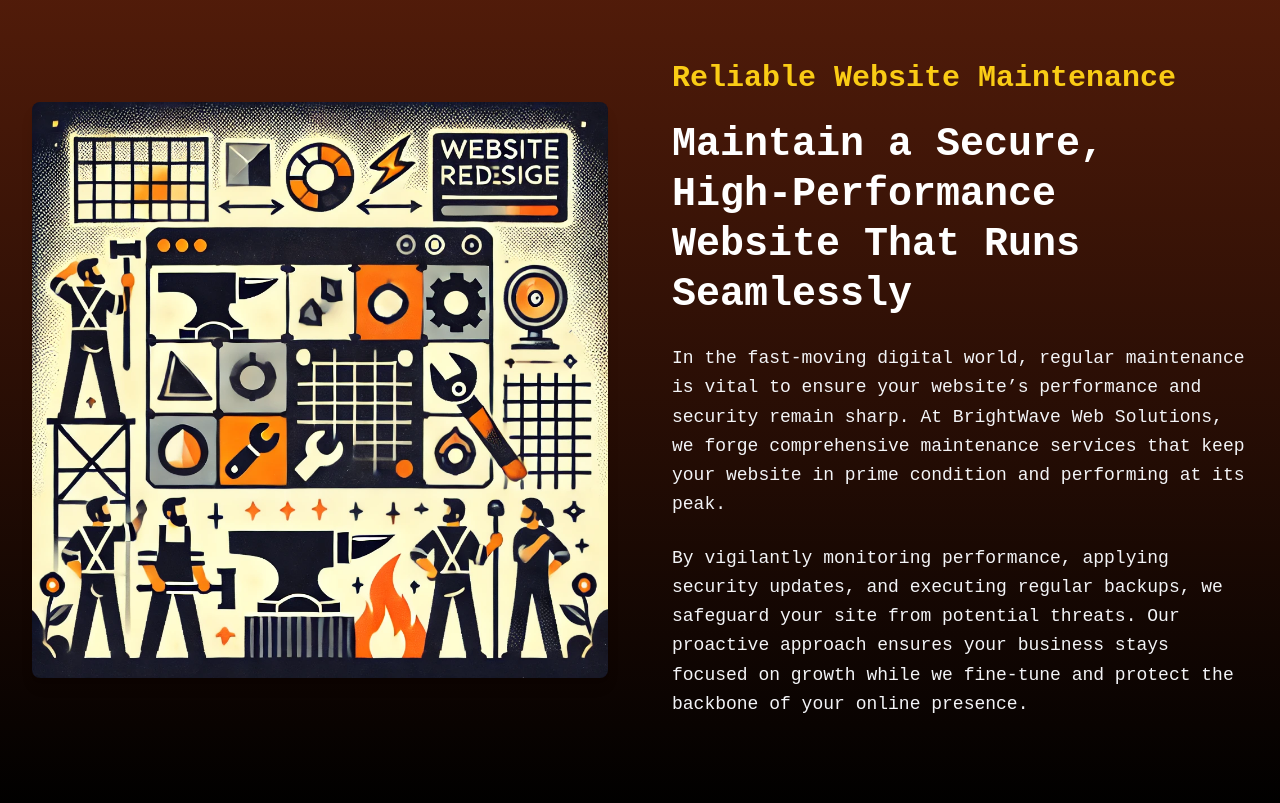
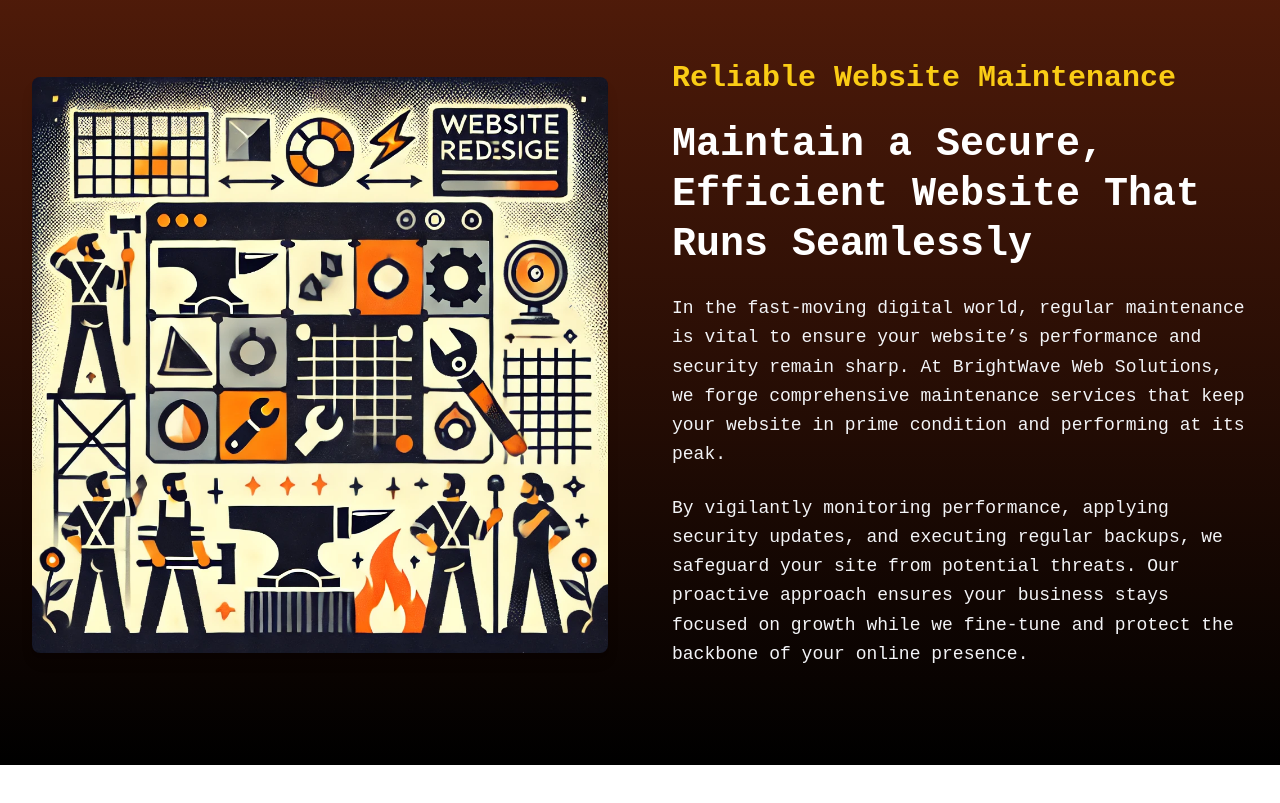
Before and after one commit to radosav-perisic/flex-forge, a React (Vite) app: page / in a window 1280 px wide. Shown: the part 2500-3303 px from the top of the page. After the commit the page ends 3265 px from the top, so only its background shows below. Built offline with nearby package versions, Linux system fonts and the light colour scheme; the HTML template or start-up script is replaced by a standard one.

Commit message:
Rephrase intro title for Website Maintenance

```diff
--- a/components/ServicesInfo.tsx
+++ b/components/ServicesInfo.tsx
@@ -133,7 +133,7 @@ const ServicesInfo = () => {
               viewport={{ once: true }}
               transition={{ duration: 0.6, delay: 0.2 }}
             >
-              Maintain a Secure, High-Performance Website That Runs Seamlessly
+              Maintain a Secure, Efficient Website That Runs Seamlessly
             </motion.h2>
 
             <motion.p
```
